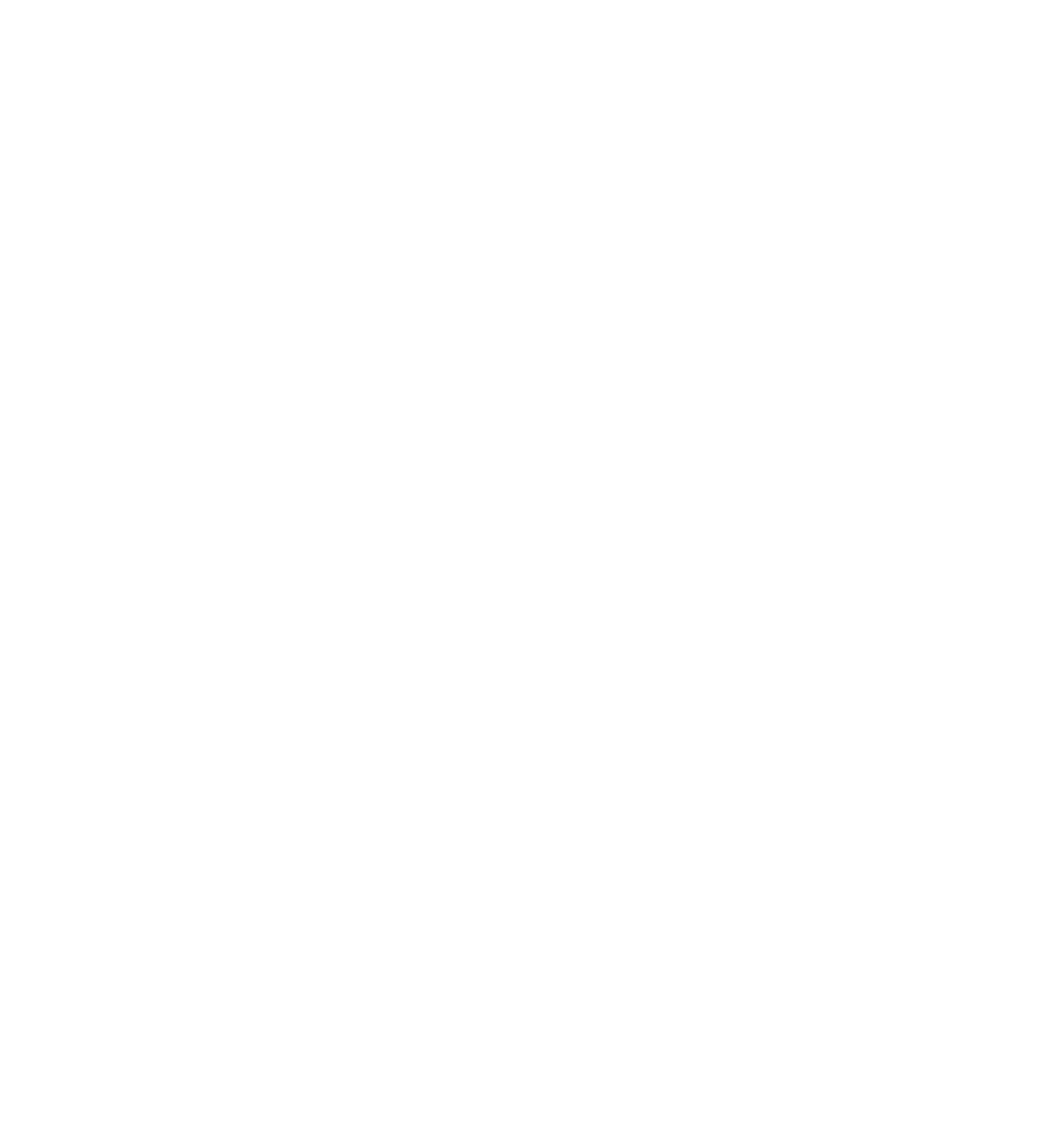
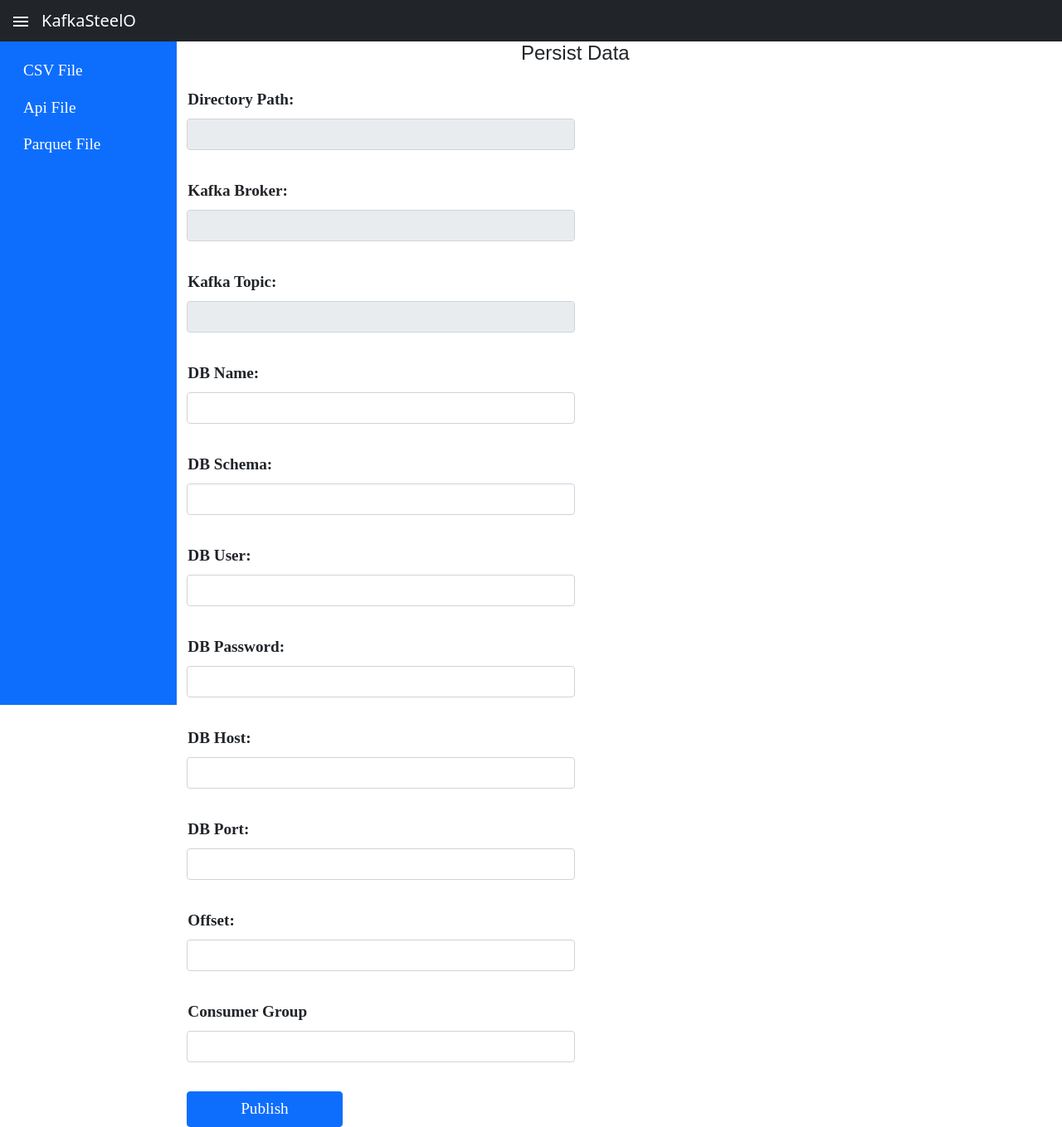
Before and after one commit to SupriyaVallarapu/KafkaSteelO, a React (Create React App) app in the folder Kafka-frontend/: page /Persistdataform in a window 1280 px wide. Before the commit this address had no page. Shown: the whole page at 83% size. Before the commit the page ends 800 px from the top, so only its background shows below. Built offline with nearby package versions, Linux system fonts and the light colour scheme.

Commit message:
commit frontend persist data form

```diff
--- a/Kafka-frontend/src/App.js
+++ b/Kafka-frontend/src/App.js
@@ -2,6 +2,7 @@
 import './App.css';
 import Filetypecsv from './components/Filetypecsv';
 import 'bootstrap/dist/css/bootstrap.min.css';
+import Persistdataform from './components/Persistdataform';
 import { BrowserRouter as Router, Routes, Route} from "react-router-dom";
 
 import Filetypeapi from './components/Filetypeapi';
@@ -11,9 +12,11 @@
     <Router>
 
     <Routes>
-      <Route exact path="/" element={<Filetypecsv/>} />
+    <Route exact path="/" element={<Filetypecsv/>} />
+      <Route exact path="/Filetypecsv" element={<Filetypecsv/>} />
       <Route exact path="/Filetypeapi" element={<Filetypeapi/>} />
       <Route exact path="/Filetypeparquet" element={<Filetypeparquet/>} />
+      <Route exact path="/Persistdataform" element={<Persistdataform/>} />
       {/* Add more Routes as needed */}
     </Routes>
   </Router>
--- a/Kafka-frontend/src/Layouts/Layout.js
+++ b/Kafka-frontend/src/Layouts/Layoutnavbar.js
@@ -3,7 +3,7 @@
 import MenuIcon from '@mui/icons-material/Menu';
 import { Link } from 'react-router-dom';
 
-const Layout = ({ children }) => {
+const Layoutnavbar = ({ children }) => {
   const [sidebarOpen, setSidebarOpen] = useState(true);
 
   return (
@@ -21,7 +21,7 @@
             <Col sm={2} className="bg-primary sidebar">
               <Nav variant="pills" className=" flex-column">
                 <Nav.Item>
-                  <Nav.Link as={Link} to='/' className="text-white" >CSV File</Nav.Link>
+                  <Nav.Link as={Link} to='/Filetypecsv' className="text-white" >CSV File</Nav.Link>
                   <Nav.Link as={Link} to='/Filetypeapi' className="text-white" >Api File</Nav.Link>
                   <Nav.Link as={Link} to='/Filetypeparquet' className="text-white">Parquet File</Nav.Link>
                 </Nav.Item>
@@ -37,4 +37,4 @@
   );
 };
 
-export default Layout;
+export default Layoutnavbar;
--- a/Kafka-frontend/src/components/Filetypeapi.js
+++ b/Kafka-frontend/src/components/Filetypeapi.js
@@ -1,7 +1,7 @@
 import React, { useState } from 'react';
 import { Form, Button } from 'react-bootstrap';
 
-import Layout from '../Layouts/Layout';
+import Layoutnavbar from '../Layouts/Layoutnavbar';
 
 function Filetypeapi() {
   const [apiurl, setapiurl] = useState('');
@@ -44,7 +44,7 @@
 
 
   return (
-    <Layout>
+    <Layoutnavbar>
       <Form onSubmit={handleSubmit}>
         <Form.Group controlId="apiurl">
           <Form.Label>Api URL:</Form.Label>
@@ -63,7 +63,7 @@
           Publish
         </Button>
       </Form>
-    </Layout>
+    </Layoutnavbar>
   );
 }
 
--- a/Kafka-frontend/src/components/Filetypecsv.css
+++ b/Kafka-frontend/src/components/Filetypecsv.css
@@ -10,6 +10,13 @@
 
   .navbar{
     height: 50px;
+  }
+
+  h4{
+   text-align: center;
+    font-family: sans-serif;
+    font-size: larger;
+    font-weight: 100;
   }
 
 
--- a/Kafka-frontend/src/components/Filetypecsv.js
+++ b/Kafka-frontend/src/components/Filetypecsv.js
@@ -1,16 +1,19 @@
 import React, { useState } from 'react';
 import './Filetypecsv.css';
-import {  Form, Button } from 'react-bootstrap';
-
-import Layout from '../Layouts/Layout';
+import { Form, Button, Modal } from 'react-bootstrap';
+import Layoutnavbar from '../Layouts/Layoutnavbar';
+import { useNavigate } from "react-router-dom";
 
 function Filetypecsv() {
   const [dataDir, setDataDir] = useState('');
   const [kafkaBroker, setKafkaBroker] = useState('');
   const [kafkaTopic, setKafkaTopic] = useState('');
-
+  const [showPersistDialog, setShowPersistDialog] = useState(false);
+  // const [showSecondForm, setShowSecondForm] = useState(false);
+  const navigate=useNavigate();
   const handleSubmit = (e) => {
     e.preventDefault();
+    setShowPersistDialog(true);
 
     const payload = {
       data_dir: dataDir,
@@ -39,8 +42,17 @@
       });
   };
 
+
+
+  const handlePersistData = (persist) => {
+    setShowPersistDialog(false);
+    if (persist) {
+      navigate('/Persistdataform', { state:{ dataDir, kafkaBroker, kafkaTopic} });
+    }
+  }
+
   return (
-    <Layout>
+    <Layoutnavbar>
 
       <Form onSubmit={handleSubmit}>
         <Form.Group controlId="directoryPath" className="form-group-custom">
@@ -60,7 +72,17 @@
         </Button>
       </Form>
 
-    </Layout>
+      <Modal show={showPersistDialog} onHide={() => handlePersistData(false)}>
+        <Modal.Header closeButton>
+          <Modal.Title>Persist Data</Modal.Title>
+        </Modal.Header>
+        <Modal.Body>Do you want to persist data?</Modal.Body>
+        <Modal.Footer>
+          <Button variant="secondary" onClick={() => handlePersistData(false)}>No</Button>
+          <Button variant="primary" onClick={() => handlePersistData(true)}>Yes</Button>
+        </Modal.Footer>
+      </Modal>
+    </Layoutnavbar>
   );
 }
 
--- a/Kafka-frontend/src/components/Filetypeparquet.js
+++ b/Kafka-frontend/src/components/Filetypeparquet.js
@@ -1,6 +1,6 @@
 import React, { useState } from 'react';
 import { Form, Button } from 'react-bootstrap';
-import Layout from '../Layouts/Layout';
+import Layoutnavbar from '../Layouts/Layoutnavbar';
 
 function Filetypeparquet() {
   const [dataDir, setDataDir] = useState('');
@@ -40,13 +40,8 @@
         console.error('Error:', error);
       });
   };
-
-
-
   return (
-
-
-    <Layout>
+    <Layoutnavbar>
       <Form onSubmit={handleSubmit}>
         <Form.Group controlId='dataDir'>
           <Form.Label>Data Directory Path </Form.Label>
@@ -66,7 +61,7 @@
         </Form.Group>
         <Button variant='primary' type="submit">Publish</Button>
       </Form>
-    </Layout>
+    </Layoutnavbar>
   );
 }
 
--- /dev/null
+++ b/Kafka-frontend/src/components/Persistdataform.js
@@ -0,0 +1,128 @@
+import React, { useState } from 'react';
+import Layoutnavbar from '../Layouts/Layoutnavbar';
+import { Modal, Form, Button } from 'react-bootstrap';
+import { useNavigate } from 'react-router-dom';
+import { useLocation } from 'react-router-dom';
+function Persistdataform() {
+
+    const location = useLocation();
+    const { dataDir, kafkaBroker, kafkaTopic } = location.state || {};
+    const [dbname, setdbname] = useState('');
+    const [dbschema, setdbschema] = useState('');
+    const [dbuser, setdbuser] = useState('')
+    const [dbpassword, setdbpassword] = useState('');
+    const [dbhost, setdbhost] = useState('')
+    const [dbport, setdbport] = useState('')
+    const [offset,setoffset]=useState('')
+    const [consumergroup,setconsumergroup]=useState('')
+    const navigate = useNavigate();
+
+    const handleSubmit = (e) => {
+        e.preventDefault();
+
+        const payload = {
+            data_dir: dataDir,
+            kafka_broker: kafkaBroker,
+            kafka_topic: kafkaTopic,
+            db_name: dbname,
+            db_schema:dbschema,
+            db_user: dbuser,
+            db_password:dbpassword,
+            db_host: dbhost,
+            db_port:dbport,
+            offset:offset,
+            consumer_group:consumergroup
+
+          };
+          console.log(payload);
+
+          fetch('http://localhost:8080/api/consume_kafka', {
+            method: 'POST',
+            headers: {
+              'Content-Type': 'application/json'
+            },
+            body: JSON.stringify(payload)
+          })
+            .then(response => {
+              if (response.ok) {
+                console.log(payload);
+                console.log('Data uploaded successfully!');
+              } else {
+                console.log('Failed to upload data.');
+              }
+            })
+            .catch(error => {
+              console.error('Error:', error);
+            });
+
+        // You can handle the form submission here
+        console.log('Form submitted with the following values:');
+        console.log(`Directory Path: ${dataDir}`);
+        console.log(`Kafka Broker: ${kafkaBroker}`);
+        console.log(`Kafka Topic: ${kafkaTopic}`);
+        console.log(`DB Name: ${dbname}`);
+        console.log(`DB Password: ${dbpassword}`);
+        navigate('/Filetypecsv');
+    };
+    return (
+<Layoutnavbar>
+
+        <Form onSubmit={handleSubmit}>
+            <h4>Persist Data</h4>
+            <Form.Group controlId="directoryPath">
+                <Form.Label>Directory Path:</Form.Label>
+                <Form.Control type="text" value={dataDir} readOnly />
+            </Form.Group>
+            <Form.Group controlId="kafkaBroker">
+                <Form.Label>Kafka Broker:</Form.Label>
+                <Form.Control type="text" value={kafkaBroker} readOnly />
+            </Form.Group>
+            <Form.Group controlId="kafkaTopic">
+                <Form.Label>Kafka Topic:</Form.Label>
+                <Form.Control type="text" value={kafkaTopic} readOnly />
+            </Form.Group>
+            <Form.Group controlId="dbname">
+                <Form.Label>DB Name:</Form.Label>
+                <Form.Control type="text" value={dbname} onChange={(e) => setdbname(e.target.value)} />
+            </Form.Group>
+            <Form.Group controlId="dbschema">
+                <Form.Label>DB Schema:</Form.Label>
+                <Form.Control type="text" value={dbschema} onChange={(e) => setdbschema(e.target.value)} />
+            </Form.Group>
+            <Form.Group controlId="dbuser">
+                <Form.Label>DB User:</Form.Label>
+                <Form.Control type="text" value={dbuser} onChange={(e) => setdbuser(e.target.value)} />
+            </Form.Group>
+            <Form.Group controlId="dbPassword">
+                <Form.Label>DB Password:</Form.Label>
+                <Form.Control type="text" value={dbpassword} onChange={(e) => setdbpassword(e.target.value)} />
+            </Form.Group>
+            <Form.Group controlId="dbhost">
+                <Form.Label>DB Host:</Form.Label>
+                <Form.Control type="text" value={dbhost} onChange={(e) => setdbhost(e.target.value)} />
+            </Form.Group>
+            <Form.Group controlId="dbport">
+                <Form.Label>DB Port:</Form.Label>
+                <Form.Control type="number" value={dbport} onChange={(e) => setdbport(e.target.value)} />
+            </Form.Group>
+            <Form.Group controlId="offset">
+                <Form.Label>Offset:</Form.Label>
+                <Form.Control type="text" value={offset} onChange={(e) => setoffset(e.target.value)} />
+            </Form.Group>
+            <Form.Group controlId="consumergroup">
+                <Form.Label>Consumer Group</Form.Label>
+                <Form.Control type="text" value={consumergroup} onChange={(e) => setconsumergroup(e.target.value)} />
+            </Form.Group>
+            <Button variant="primary" type="submit">
+                Publish
+            </Button>
+        </Form>
+
+
+        </Layoutnavbar>
+
+    );
+}
+
+
+export default Persistdataform;
```
Also changed, not shown: 1 other file (tests, documents, lock files or other folders).
